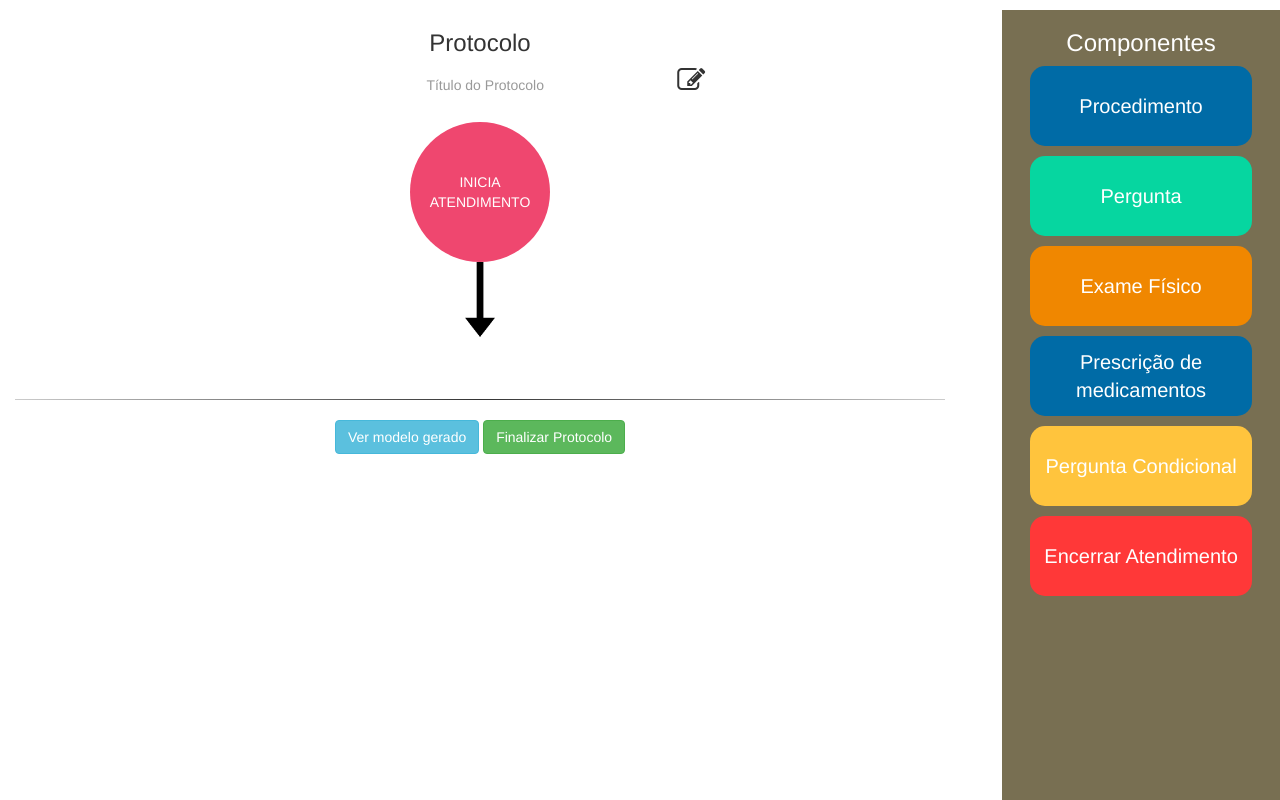
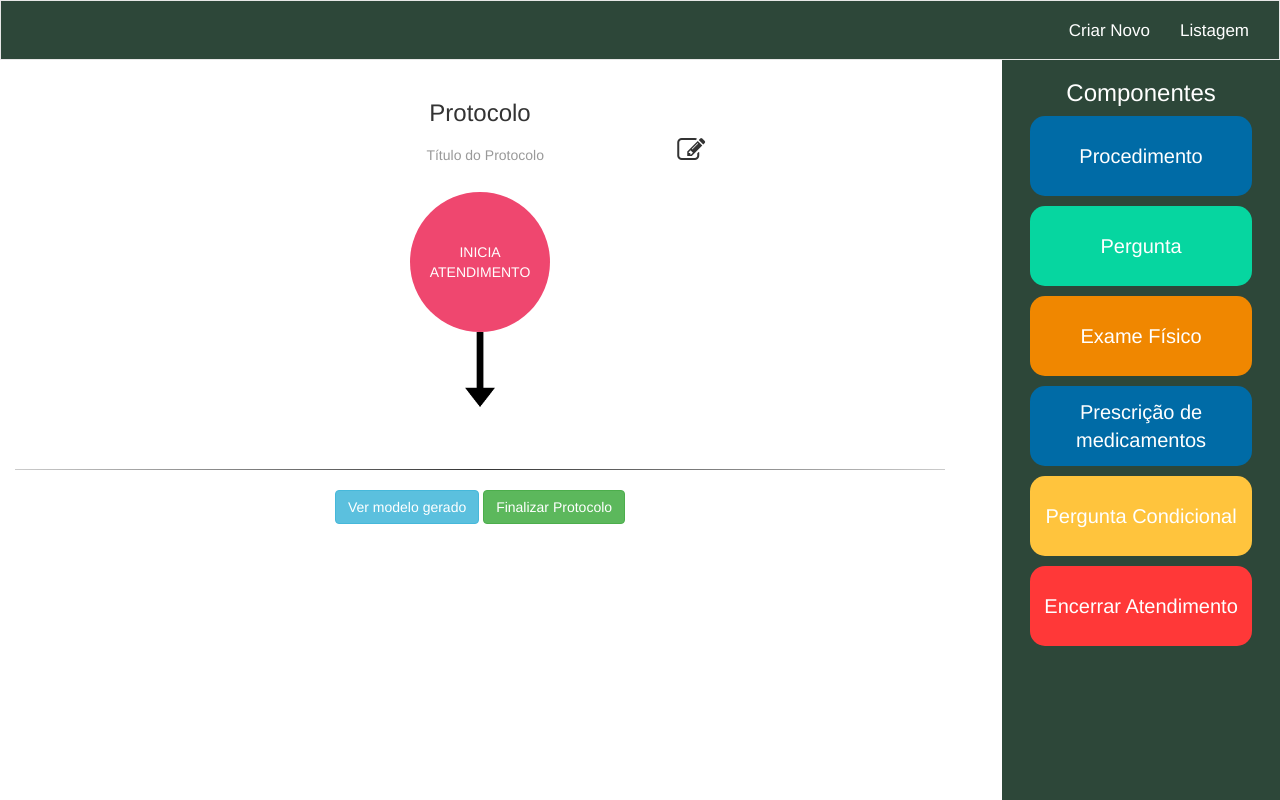
Before and after one commit to marcio133/fluxProtocolApp, a website: page app/index.html in a window 1280 px wide. Drawn offline with nearby package versions, Linux system fonts and the light colour scheme.

Commit message:
navigation bar

```diff
--- a/app/app.css
+++ b/app/app.css
@@ -348,8 +348,9 @@ textarea:focus {
 }
 
 .side-menu {
+    top: 60px;
     height: 100%;
-    background-color: #786F52 !important;
+    background-color: #2D4739 !important;
     color: #fff;
     right: 0px;
     position: fixed;
@@ -384,6 +385,19 @@ textarea:focus {
     width: 1%;
 }
 
+.navbar-main {
+    height: 60px;
+    background-color: #2D4739 !important;
+    /*border: none;*/
+    border-radius: 0px;
+}
+
+.navbar-nav>li>a {
+    font-size: 17px;
+    line-height: 30px;
+    color: #fff !important;
+}
+
 @media(max-height: 662px) {
     .side-menu {
         right: 0px;
--- a/app/index.html
+++ b/app/index.html
@@ -20,8 +20,28 @@
 </head>
 
 <body>
-    <ul class="menu">
-    </ul>
+    <nav class="navbar navbar-default navbar-main">
+        <div class="container-fluid">
+            <!-- Brand and toggle get grouped for better mobile display -->
+            <div class="navbar-header">
+                <button type="button" class="navbar-toggle collapsed" data-toggle="collapse" data-target="#bs-example-navbar-collapse-1" aria-expanded="false">
+                    <span class="sr-only">Toggle navigation</span>
+                    <span class="icon-bar"></span>
+                    <span class="icon-bar"></span>
+                    <span class="icon-bar"></span>
+                </button>
+            </div>
+            <!-- Collect the nav links, forms, and other content for toggling -->
+            <div class="collapse navbar-collapse" id="bs-example-navbar-collapse-1">
+                <ul class="nav navbar-nav navbar-right">
+                    <li><a ui-sref="home">Criar Novo</a></li>
+                    <li><a ui-sref="list">Listagem</a></li>
+                </ul>
+            </div>
+            <!-- /.navbar-collapse -->
+        </div>
+        <!-- /.container-fluid -->
+    </nav>
 
     <!--[if lt IE 7]>
       <p class="browsehappy">You are using an <strong>outdated</strong> browser. Please <a href="http://browsehappy.com/">upgrade your browser</a> to improve your experience.</p>
```
